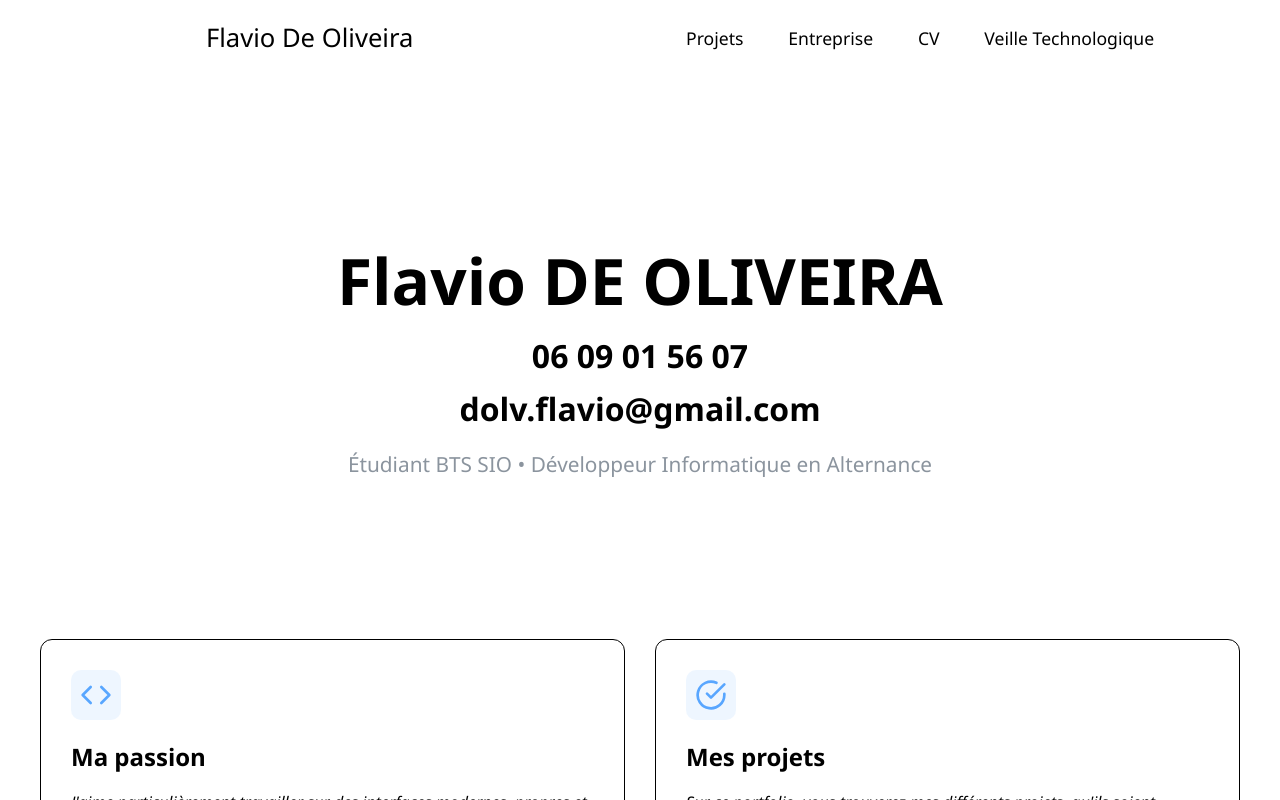
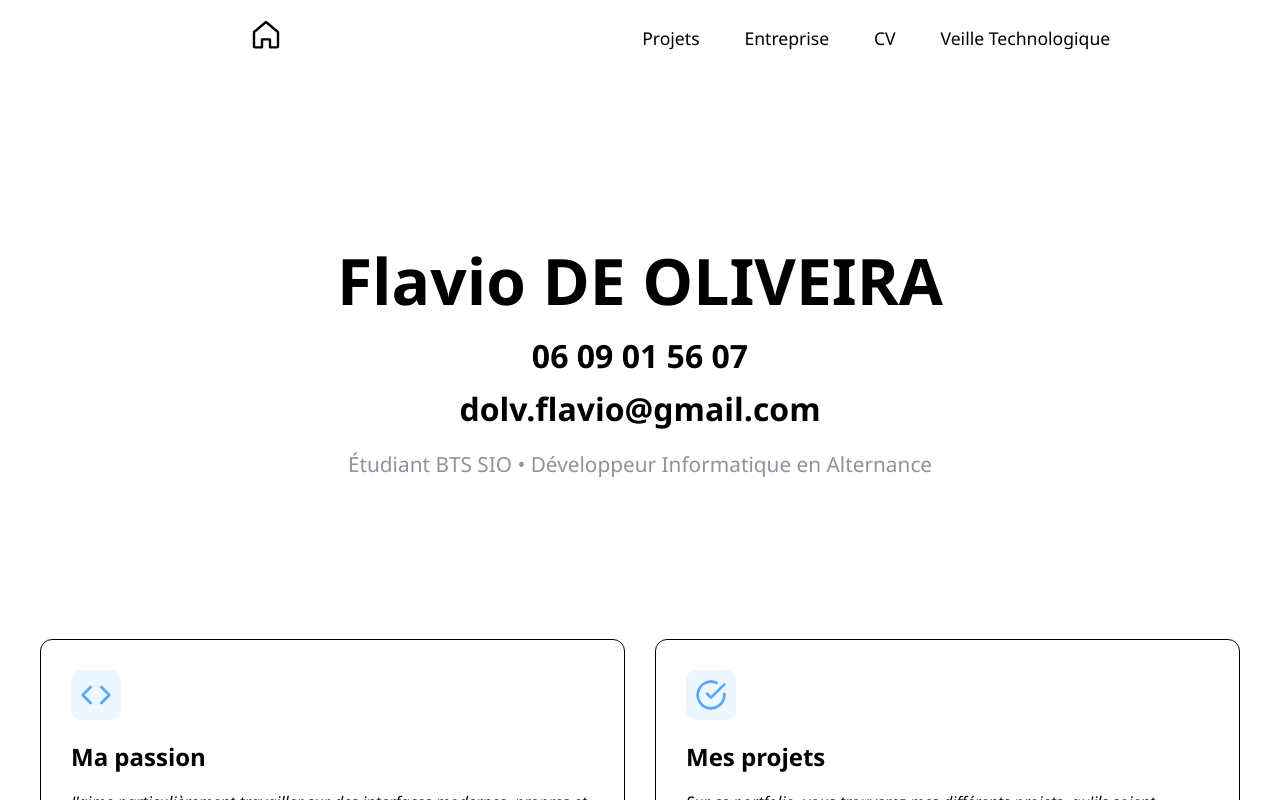
Before and after one commit to flaviodlv/portfolio, a Nuxt app: page / in a window 1280 px wide. Shown: the top 800 px of the page. Built offline with nearby package versions, Linux system fonts and the light colour scheme.

Commit message:
replaced fullname by house logo on navbar

```diff
--- a/layouts/default.vue
+++ b/layouts/default.vue
@@ -6,7 +6,11 @@ defineOptions({ name: 'DefaultLayout' })
   <div class="layout">
     <nav class="navbar">
       <div class="navbar-brand">
-        <NuxtLink to="/">Flavio De Oliveira</NuxtLink>
+        <NuxtLink to="/" aria-label="Home">
+          <svg viewBox="0 0 24 24" width="32" height="32" fill="none" xmlns="http://www.w3.org/2000/svg">
+            <path d="M3 10.5L12 3l9 7.5V21a1 1 0 0 1-1 1h-5v-6H9v6H4a1 1 0 0 1-1-1V10.5Z" stroke="currentColor" stroke-width="1.8" stroke-linecap="round" stroke-linejoin="round"/>
+          </svg>
+        </NuxtLink>
       </div>
       <ul class="navbar-links">
         <li><NuxtLink to="/projets">Projets</NuxtLink></li>
```
